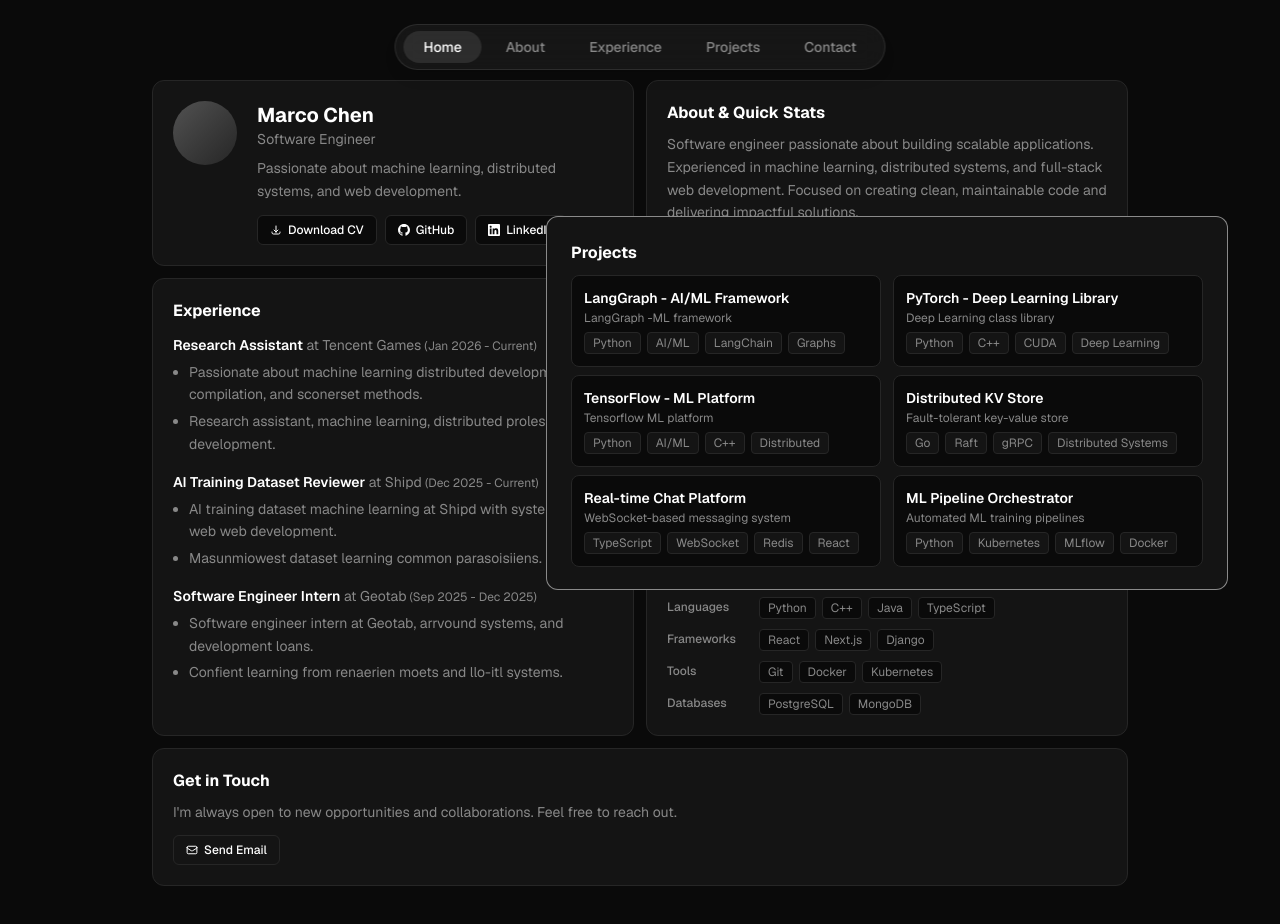
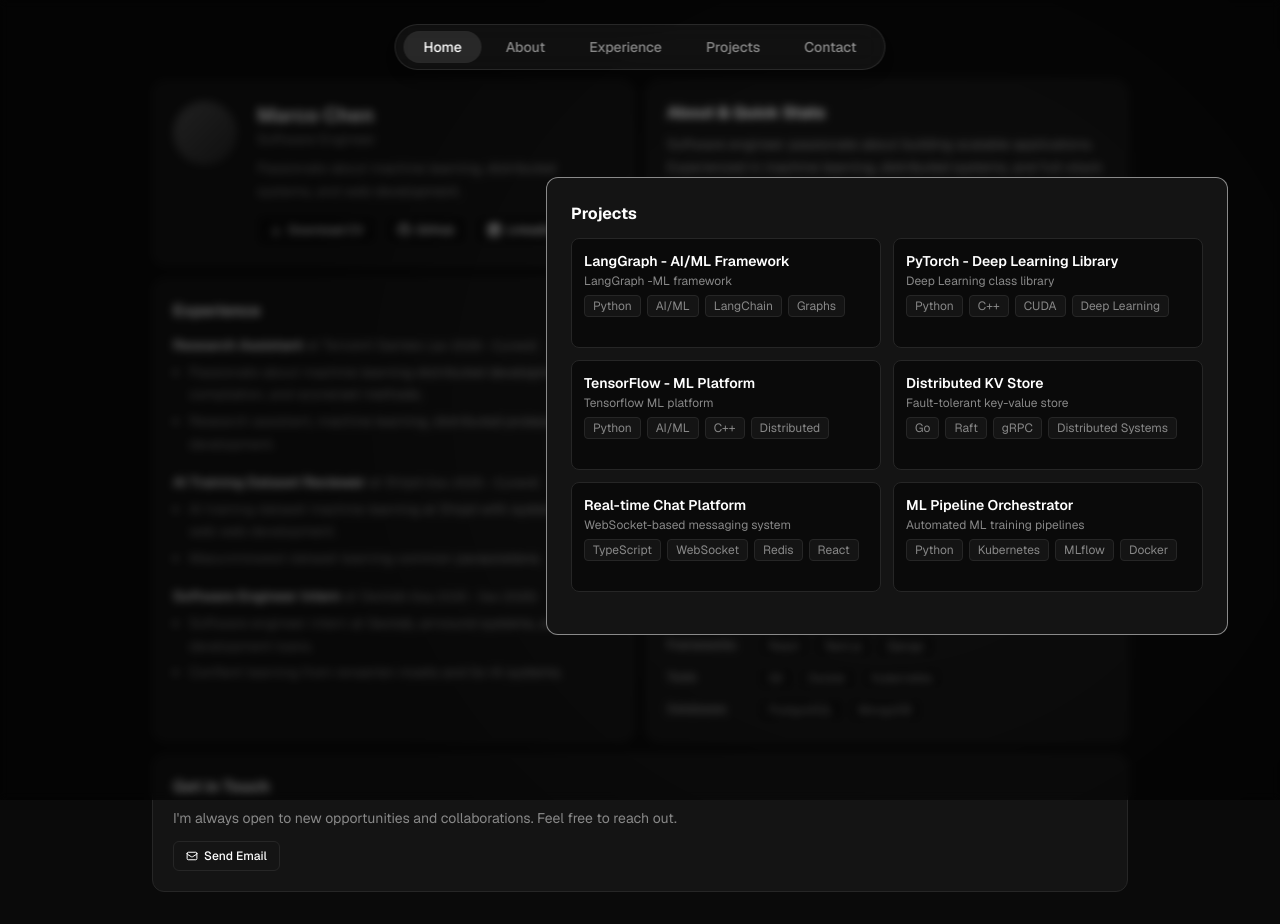
Before and after one commit to M4cr0Chen/terminal-portfolio, a Next.js app: page / in a window 1280 px wide. Both pictures are taken after a click on the element 887 px from the left and 402 px from the top of the page. Built offline with nearby package versions, Linux system fonts and the light colour scheme.

Commit message:
uiux optimization

```diff
--- a/src/app/page.tsx
+++ b/src/app/page.tsx
@@ -4,13 +4,15 @@
 import ExperienceSection from "@/components/ExperienceSection";
 import ProjectsSection from "@/components/ProjectsSection";
 import SkillsSection from "@/components/SkillsSection";
-
 import ContactSection from "@/components/ContactSection";
+import FocusOverlay from "@/components/FocusOverlay";
+import { FocusProvider } from "@/context/FocusContext";
 
 export default function Home() {
   return (
-    <>
+    <FocusProvider>
       <Navbar />
+      <FocusOverlay />
       <main className="max-w-5xl mx-auto px-6 pt-20 pb-8">
         {/* Top row: Hero (left) + About & Stats (right) */}
         <div id="hero" className="grid grid-cols-1 lg:grid-cols-2 gap-3 mb-3">
@@ -42,6 +44,6 @@
           <ContactSection />
         </div>
       </main>
-    </>
+    </FocusProvider>
   );
 }
--- /dev/null
+++ b/src/components/FocusOverlay.tsx
@@ -0,0 +1,36 @@
+"use client";
+
+import { useFocus } from "@/context/FocusContext";
+
+/**
+ * Full-screen overlay that blurs & darkens everything behind it when
+ * a component is focused.  The focused component must use a z-index
+ * above 20 (the overlay's z-index) to stay sharp and unaffected.
+ *
+ * A radial vignette is centered on the focused element so the area
+ * immediately around it stays slightly brighter — simulating the
+ * human eye's focal-point concentration.
+ */
+export default function FocusOverlay() {
+  const { focusedId, focusOrigin } = useFocus();
+  const active = focusedId !== null;
+
+  // Vignette: lighter circle at focus origin, darker edges
+  const vignette = focusOrigin
+    ? `radial-gradient(600px circle at ${focusOrigin.x}px ${focusOrigin.y}px, rgba(0,0,0,0.25), rgba(0,0,0,0.6))`
+    : "rgba(0,0,0,0.5)";
+
+  return (
+    <div
+      className="fixed inset-0 transition-all duration-500 ease-out"
+      style={{
+        opacity: active ? 1 : 0,
+        pointerEvents: active ? "none" : "none",
+        background: vignette,
+        backdropFilter: active ? "blur(4px)" : "blur(0px)",
+        WebkitBackdropFilter: active ? "blur(4px)" : "blur(0px)",
+        zIndex: 45,
+      }}
+    />
+  );
+}
--- a/src/components/ProjectsSection.tsx
+++ b/src/components/ProjectsSection.tsx
@@ -1,6 +1,7 @@
 "use client";
 
 import { useState, useRef, useCallback, useEffect } from "react";
+import { useFocus } from "@/context/FocusContext";
 
 interface Project {
   title: string;
@@ -62,6 +63,8 @@
 ];
 
 const EASE = "cubic-bezier(0.23, 1, 0.32, 1)";
+const CARD_H_COMPACT = 78;  // collapsed section: title + tags only
+const CARD_H_FULL = 110;    // expanded section: title + description + tags
 
 /* ── Individual project card (Layer 2) ── */
 function ProjectCard({
@@ -106,7 +109,13 @@
   const showGlow = isHovered || isExpanded;
 
   return (
-    <div style={{ height: 88 }} className="relative">
+    <div
+      style={{
+        height: sectionExpanded ? CARD_H_FULL : CARD_H_COMPACT,
+        transition: `height 400ms ${EASE}`,
+      }}
+      className="relative"
+    >
       <div
         ref={cardRef}
         onClick={(e) => {
@@ -122,9 +131,10 @@
           top: "50%",
           left: "50%",
           width: isExpanded ? "calc(100% + 20px)" : "100%",
+          height: isExpanded ? undefined : sectionExpanded ? CARD_H_FULL : CARD_H_COMPACT,
           overflow: "hidden",
           transform: `translate(-50%, -50%) perspective(800px) rotateX(${tilt.x}deg) rotateY(${tilt.y}deg)`,
-          transition: `width 300ms ${EASE}, box-shadow 300ms ${EASE}, border-color 300ms ${EASE}`,
+          transition: `width 300ms ${EASE}, height 300ms ${EASE}, box-shadow 300ms ${EASE}, border-color 300ms ${EASE}`,
           zIndex: isExpanded ? 40 : isHovered ? 20 : 1,
           borderColor: showGlow
             ? `${project.color}40`
@@ -201,8 +211,8 @@
           <p
             className="text-xs text-[var(--color-muted)] overflow-hidden"
             style={{
-              maxHeight: isExpanded ? 0 : 40,
-              opacity: isExpanded ? 0 : 1,
+              maxHeight: isExpanded || !sectionExpanded ? 0 : 40,
+              opacity: isExpanded || !sectionExpanded ? 0 : 1,
               transition: "max-height 250ms ease-out, opacity 200ms ease-out",
             }}
           >
@@ -255,6 +265,7 @@
 
 /* ── Section wrapper (Layer 1) ── */
 export default function ProjectsSection() {
+  const { setFocus } = useFocus();
   const sectionRef = useRef<HTMLDivElement>(null);
   const cardRef = useRef<HTMLDivElement>(null);
   const [isHovered, setIsHovered] = useState(false);
@@ -262,6 +273,15 @@
   const [tilt, setTilt] = useState({ x: 0, y: 0 });
   const [allowOverflow, setAllowOverflow] = useState(false);
   const [expandedCard, setExpandedCard] = useState<string | null>(null);
+
+  // Dynamic heights based on project count
+  const previewCount = Math.min(projects.length, 4);
+  const previewRows = Math.ceil(previewCount / 2);
+  const collapsedGrid = previewRows * CARD_H_COMPACT + (previewRows - 1) * 12;
+  const collapsedHeight = 48 + 40 + collapsedGrid;
+  const allRows = Math.ceil(projects.length / 2);
+  const expandedGrid = allRows * CARD_H_FULL + (allRows - 1) * 12;
+  const expandedHeight = 48 + 40 + expandedGrid + 16;
 
   // Delay overflow:visible so height expansion finishes first
   useEffect(() => {
@@ -291,6 +311,7 @@
       ) {
         setIsExpanded(false);
         setExpandedCard(null);
+        setFocus(null);
       }
     };
 
@@ -302,8 +323,12 @@
     if (isExpanded) {
       setIsExpanded(false);
       setExpandedCard(null);
+      setFocus(null);
     } else {
       setIsExpanded(true);
+      if (cardRef.current) {
+        setFocus("projects", cardRef.current.getBoundingClientRect());
+      }
     }
   };
 
@@ -326,7 +351,11 @@
   const showGlow = isHovered || isExpanded;
 
   return (
-    <div style={{ height: 250 }} className="relative perspective-[1200px]" ref={sectionRef}>
+    <div
+      style={{ height: collapsedHeight, zIndex: isExpanded ? 50 : "auto" }}
+      className="relative perspective-[1200px]"
+      ref={sectionRef}
+    >
       <div
         ref={cardRef}
         onMouseEnter={() => setIsHovered(true)}
@@ -338,33 +367,30 @@
           top: "50%",
           left: "50%",
           width: isExpanded ? "calc(100% + 200px)" : "100%",
+          height: isExpanded ? expandedHeight : collapsedHeight,
+          overflow: allowOverflow ? "visible" : "hidden",
           transform: `translate(-50%, -50%) rotateX(${isExpanded ? 0 : tilt.x}deg) rotateY(${isExpanded ? 0 : tilt.y}deg)`,
-          transition: `all 500ms ${EASE}`,
+          transition: `width 500ms ${EASE}, height 500ms ${EASE}, transform 500ms ${EASE}, z-index 0ms`,
           zIndex: isExpanded ? 30 : isHovered ? 10 : 1,
         }}
       >
         {/* Card surface — border brightens on hover/expand */}
         <div
-          className="rounded-xl bg-[var(--color-card)] border p-6"
+          className="rounded-xl bg-[var(--color-card)] border p-6 h-full"
           style={{
             borderColor: showGlow
               ? "rgba(255,255,255,0.5)"
               : "var(--color-card-border)",
             transition: "border-color 400ms ease-out",
+            overflow: allowOverflow ? "visible" : "hidden",
           }}
         >
           <h2 className="text-base font-bold text-white mb-3">Projects</h2>
 
           {/* Grid wrapper */}
-          <div
-            style={{
-              overflow: allowOverflow ? "visible" : "hidden",
-              maxHeight: isExpanded ? 600 : 186,
-              transition: `max-height 500ms ${EASE}`,
-            }}
-          >
+          <div>
             <div className="grid grid-cols-1 sm:grid-cols-2 gap-3">
-              {projects.map((project) => (
+              {(isExpanded ? projects : projects.slice(0, 4)).map((project) => (
                 <ProjectCard
                   key={project.title}
                   project={project}
--- /dev/null
+++ b/src/context/FocusContext.tsx
@@ -0,0 +1,57 @@
+"use client";
+
+import {
+  createContext,
+  useContext,
+  useState,
+  useCallback,
+  type ReactNode,
+} from "react";
+
+interface FocusOrigin {
+  /** Center X in viewport px */
+  x: number;
+  /** Center Y in viewport px */
+  y: number;
+}
+
+interface FocusContextType {
+  focusedId: string | null;
+  focusOrigin: FocusOrigin | null;
+  /** Call with an id + the focused element's bounding rect to focus.
+   *  Call with null to clear. */
+  setFocus: (id: string | null, rect?: DOMRect) => void;
+}
+
+const FocusContext = createContext<FocusContextType>({
+  focusedId: null,
+  focusOrigin: null,
+  setFocus: () => {},
+});
+
+export function FocusProvider({ children }: { children: ReactNode }) {
+  const [focusedId, setFocusedId] = useState<string | null>(null);
+  const [focusOrigin, setFocusOrigin] = useState<FocusOrigin | null>(null);
+
+  const setFocus = useCallback((id: string | null, rect?: DOMRect) => {
+    setFocusedId(id);
+    if (id && rect) {
+      setFocusOrigin({
+        x: rect.left + rect.width / 2,
+        y: rect.top + rect.height / 2,
+      });
+    } else {
+      setFocusOrigin(null);
+    }
+  }, []);
+
+  return (
+    <FocusContext.Provider value={{ focusedId, focusOrigin, setFocus }}>
+      {children}
+    </FocusContext.Provider>
+  );
+}
+
+export function useFocus() {
+  return useContext(FocusContext);
+}
```
